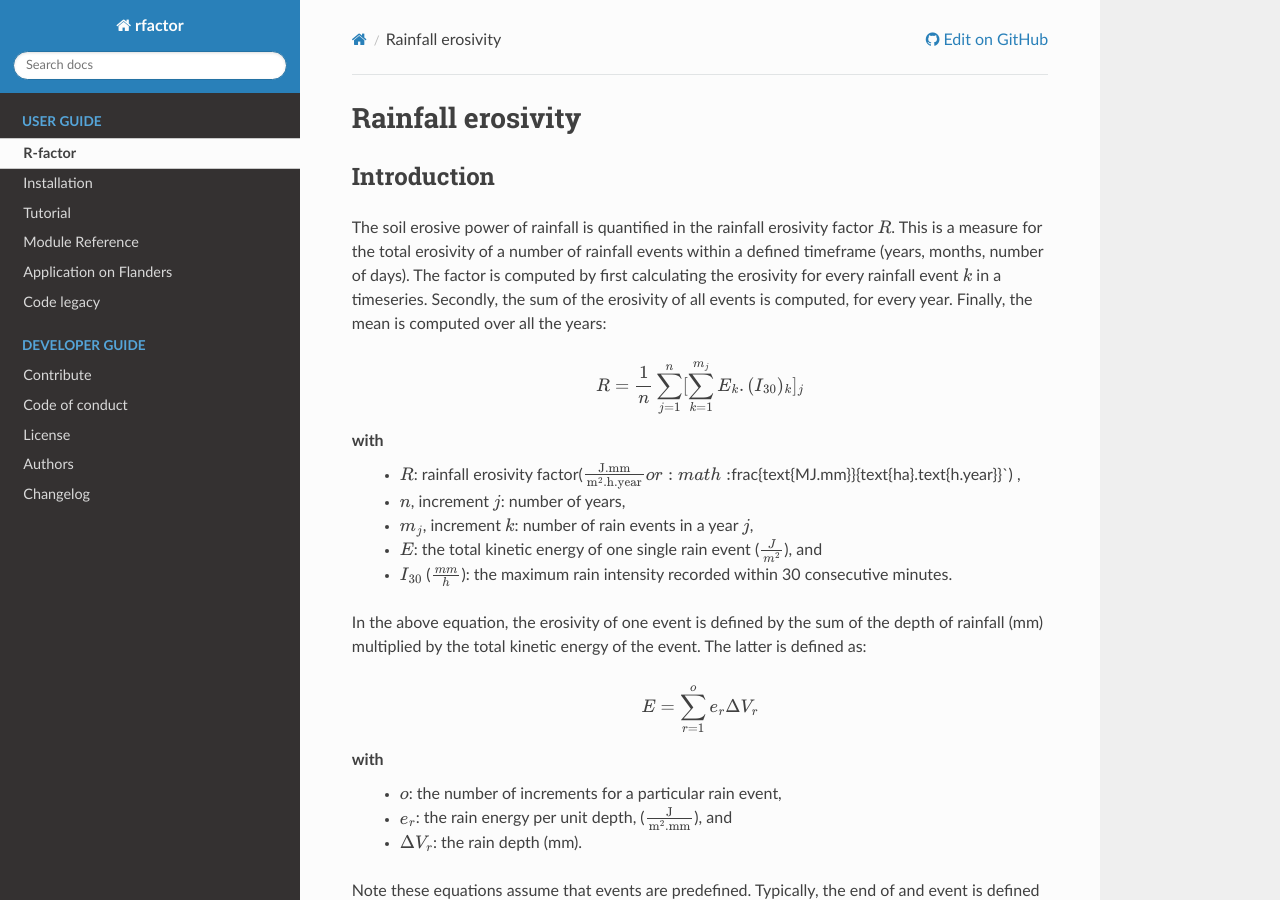
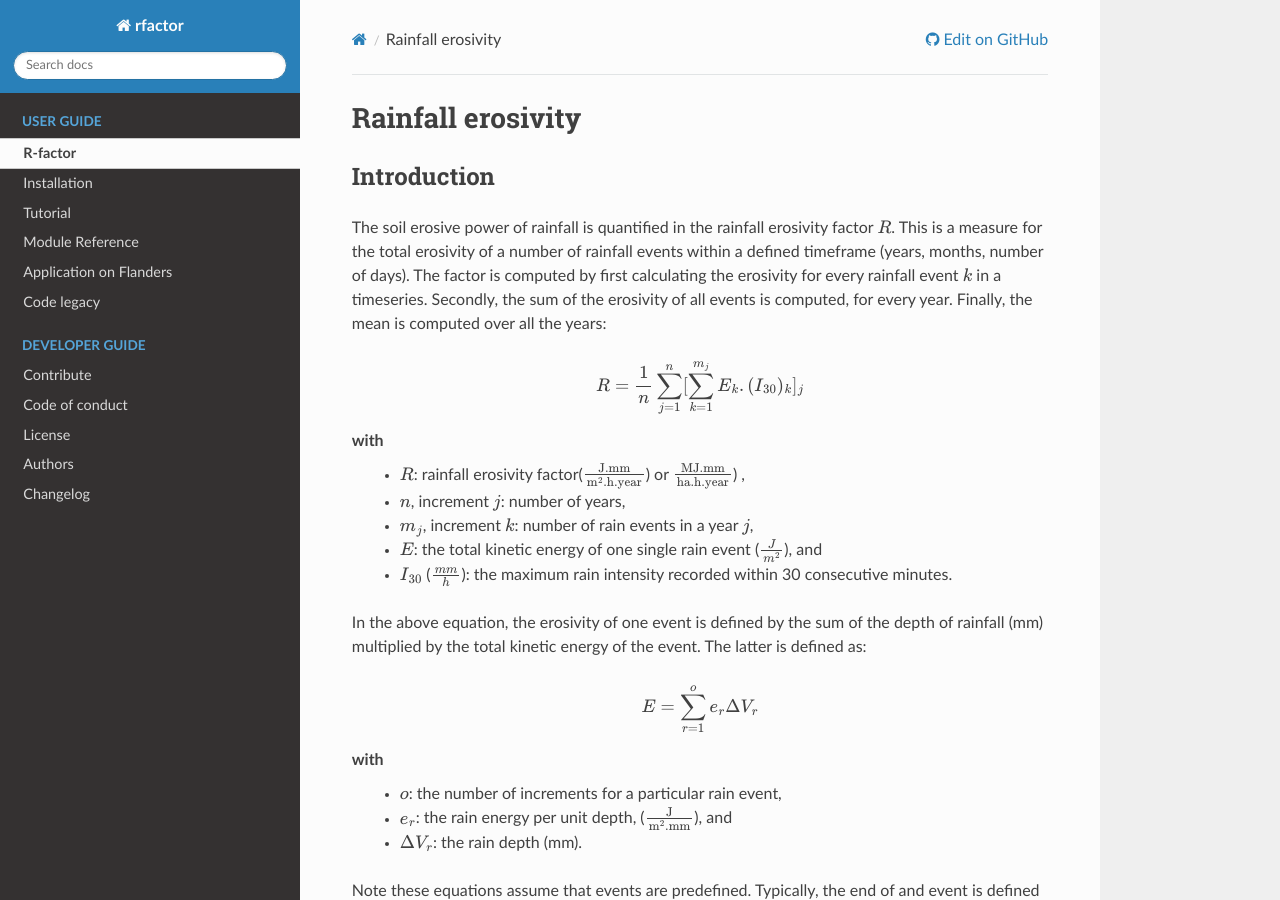
Before and after one commit to watem-sedem/rfactor, a Sphinx documentation site: the page built from docs/rfactor.rst, in a window 1280 px wide and 900 px high. Built offline with Sphinx 7.4.7 and the Read the Docs theme 3.1.0, drawn with Linux system fonts in a browser that asks for light colours.

Commit message:
Update rfactor.rst
added `

```diff
--- a/docs/rfactor.rst
+++ b/docs/rfactor.rst
@@ -18,7 +18,7 @@ is computed, for every year. Finally, the mean is computed over all the years:
     R = \frac{1}{n}\sum_{j=1}^{n}[\sum_{k=1}^{m_j}E_k.(I_{30})_k]_j
 
 with
- - :math:`R`: rainfall erosivity factor(:math:`\frac{\text{J.mm}}{\text{m}^2.\text{h.year}}
+ - :math:`R`: rainfall erosivity factor(:math:`\frac{\text{J.mm}}{\text{m}^2.\text{h.year}}`)
    or :math:`\frac{\text{MJ.mm}}{\text{ha}.\text{h.year}}`) ,
  - :math:`n`, increment :math:`j`: number of years,
  - :math:`m_j`, increment :math:`k`: number of rain events in a year :math:`j`,
```
